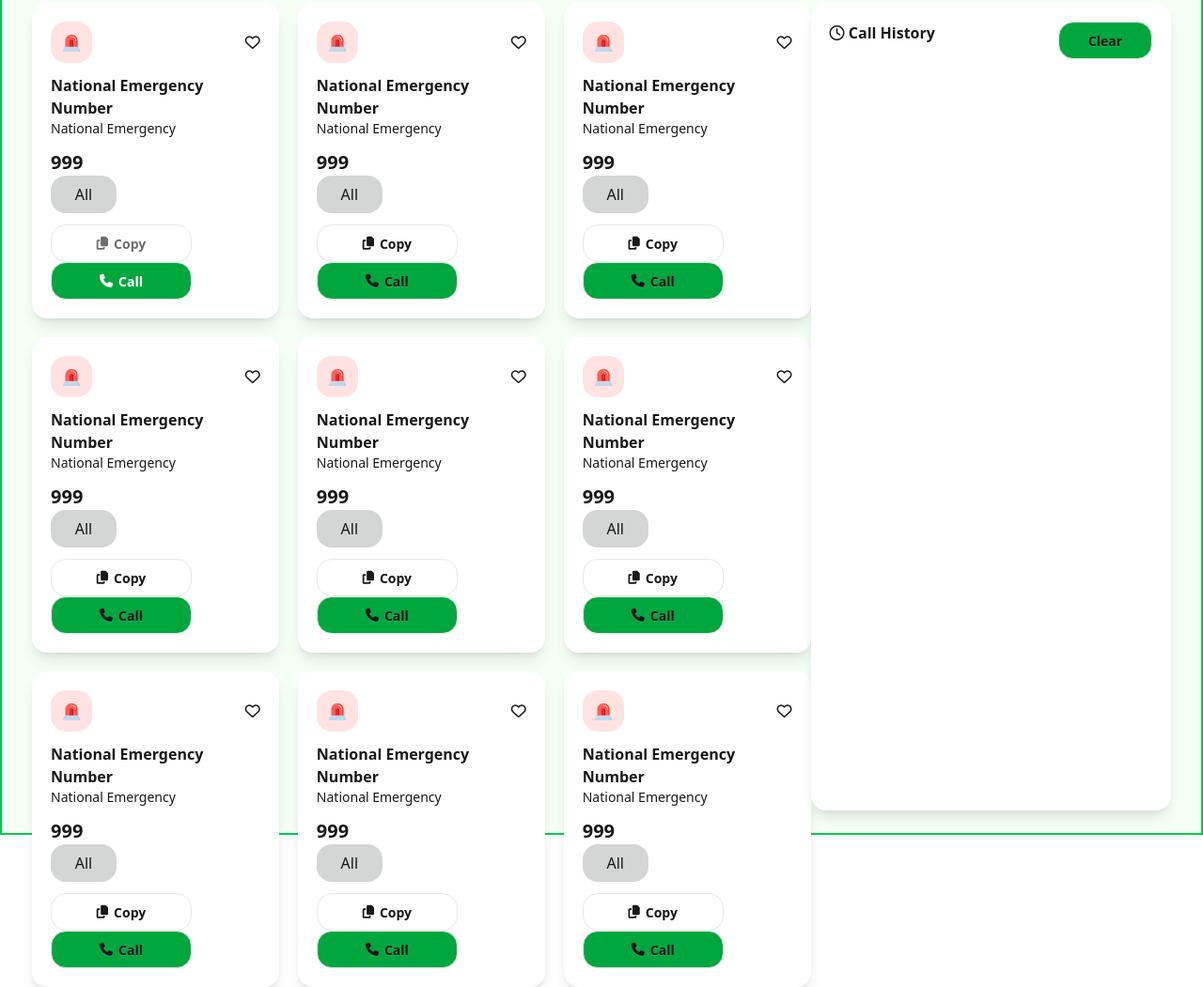
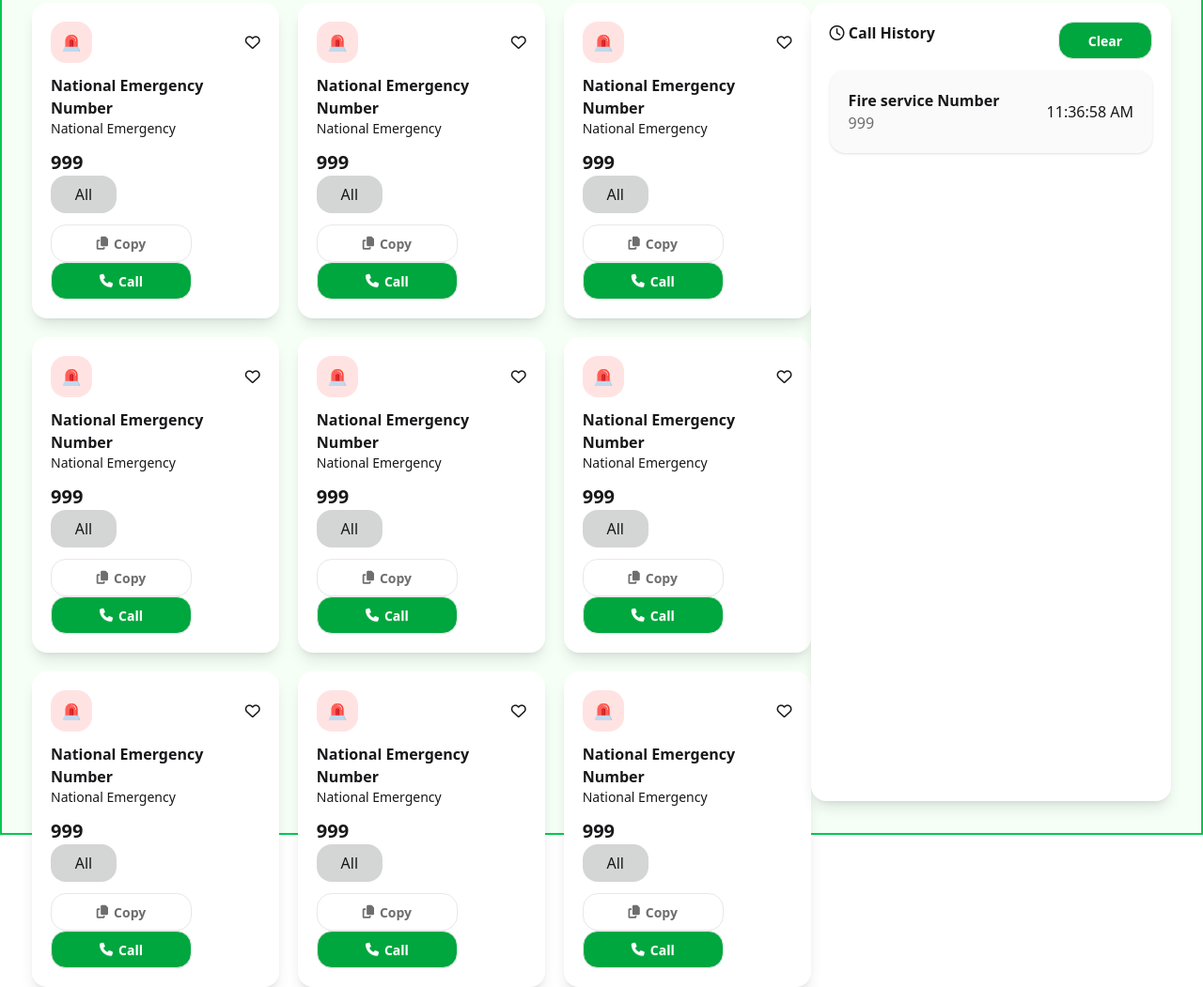
Before and after one commit to a-h-taju/Emergency-Hotline, a plain HTML site: page index.html in a window 1280 px wide. Shown: the part 281-1332 px from the top of the page at 94% size. Drawn offline with nearby package versions, Linux system fonts and the light colour scheme.

Commit message:
fifth commit

```diff
--- a/index.html
+++ b/index.html
@@ -95,9 +95,11 @@
                     <p class="bg-[#d4d6d5] p-2 rounded-2xl w-[70px] text-center">All</p>
                 </div>
                 <div class="mt-3">
-                    <button class="btn bg-white rounded-2xl w-[150px]"><i class="fa-solid fa-copy"></i>Copy</button>
+                    <button class="btn bg-white rounded-2xl w-[150px]"><i
+                            class="fa-solid fa-copy text-[#5c5c5ce3]"></i><span
+                            class="text-[#5c5c5ce3]">Copy</span></button>
                     <button class="btn bg-[#00a63e] rounded-2xl w-[150px]"><i
-                            class="fa-solid fa-phone"></i>Call</button>
+                            class="fa-solid fa-phone text-white"></i><span class="text-white">Call</span></button>
                 </div>
             </div>
             <!-- *************************************** -->
@@ -119,9 +121,11 @@
                     <p class="bg-[#d4d6d5] p-2 rounded-2xl w-[70px] text-center">All</p>
                 </div>
                 <div class="mt-3">
-                    <button class="btn bg-white rounded-2xl w-[150px]"><i class="fa-solid fa-copy"></i>Copy</button>
+                    <button class="btn bg-white rounded-2xl w-[150px]"><i
+                            class="fa-solid fa-copy text-[#5c5c5ce3]"></i><span
+                            class="text-[#5c5c5ce3]">Copy</span></button>
                     <button class="btn bg-[#00a63e] rounded-2xl w-[150px]"><i
-                            class="fa-solid fa-phone"></i>Call</button>
+                            class="fa-solid fa-phone text-white"></i><span class="text-white">Call</span></button>
                 </div>
             </div>
             <!-- ******************************** -->
@@ -143,9 +147,11 @@
                     <p class="bg-[#d4d6d5] p-2 rounded-2xl w-[70px] text-center">All</p>
                 </div>
                 <div class="mt-3">
-                    <button class="btn bg-white rounded-2xl w-[150px]"><i class="fa-solid fa-copy"></i>Copy</button>
+                    <button class="btn bg-white rounded-2xl w-[150px]"><i
+                            class="fa-solid fa-copy text-[#5c5c5ce3]"></i><span
+                            class="text-[#5c5c5ce3]">Copy</span></button>
                     <button class="btn bg-[#00a63e] rounded-2xl w-[150px]"><i
-                            class="fa-solid fa-phone"></i>Call</button>
+                            class="fa-solid fa-phone text-white"></i><span class="text-white">Call</span></button>
                 </div>
             </div>
             <!-- ******************************** -->
@@ -167,9 +173,11 @@
                     <p class="bg-[#d4d6d5] p-2 rounded-2xl w-[70px] text-center">All</p>
                 </div>
                 <div class="mt-3">
-                    <button class="btn bg-white rounded-2xl w-[150px]"><i class="fa-solid fa-copy"></i>Copy</button>
+                    <button class="btn bg-white rounded-2xl w-[150px]"><i
+                            class="fa-solid fa-copy text-[#5c5c5ce3]"></i><span
+                            class="text-[#5c5c5ce3]">Copy</span></button>
                     <button class="btn bg-[#00a63e] rounded-2xl w-[150px]"><i
-                            class="fa-solid fa-phone"></i>Call</button>
+                            class="fa-solid fa-phone text-white"></i><span class="text-white">Call</span></button>
                 </div>
             </div>
             <!-- ******************************** -->
@@ -191,9 +199,11 @@
                     <p class="bg-[#d4d6d5] p-2 rounded-2xl w-[70px] text-center">All</p>
                 </div>
                 <div class="mt-3">
-                    <button class="btn bg-white rounded-2xl w-[150px]"><i class="fa-solid fa-copy"></i>Copy</button>
+                    <button class="btn bg-white rounded-2xl w-[150px]"><i
+                            class="fa-solid fa-copy text-[#5c5c5ce3]"></i><span
+                            class="text-[#5c5c5ce3]">Copy</span></button>
                     <button class="btn bg-[#00a63e] rounded-2xl w-[150px]"><i
-                            class="fa-solid fa-phone"></i>Call</button>
+                            class="fa-solid fa-phone text-white"></i><span class="text-white">Call</span></button>
                 </div>
             </div>
             <!-- ******************************** -->
@@ -215,9 +225,11 @@
                     <p class="bg-[#d4d6d5] p-2 rounded-2xl w-[70px] text-center">All</p>
                 </div>
                 <div class="mt-3">
-                    <button class="btn bg-white rounded-2xl w-[150px]"><i class="fa-solid fa-copy"></i>Copy</button>
+                    <button class="btn bg-white rounded-2xl w-[150px]"><i
+                            class="fa-solid fa-copy text-[#5c5c5ce3]"></i><span
+                            class="text-[#5c5c5ce3]">Copy</span></button>
                     <button class="btn bg-[#00a63e] rounded-2xl w-[150px]"><i
-                            class="fa-solid fa-phone"></i>Call</button>
+                            class="fa-solid fa-phone text-white"></i><span class="text-white">Call</span></button>
                 </div>
             </div>
             <!-- ********************************* -->
@@ -239,9 +251,11 @@
                     <p class="bg-[#d4d6d5] p-2 rounded-2xl w-[70px] text-center">All</p>
                 </div>
                 <div class="mt-3">
-                    <button class="btn bg-white rounded-2xl w-[150px]"><i class="fa-solid fa-copy"></i>Copy</button>
+                    <button class="btn bg-white rounded-2xl w-[150px]"><i
+                            class="fa-solid fa-copy text-[#5c5c5ce3]"></i><span
+                            class="text-[#5c5c5ce3]">Copy</span></button>
                     <button class="btn bg-[#00a63e] rounded-2xl w-[150px]"><i
-                            class="fa-solid fa-phone"></i>Call</button>
+                            class="fa-solid fa-phone text-white"></i><span class="text-white">Call</span></button>
                 </div>
             </div>
             <!-- ******************************** -->
@@ -263,17 +277,29 @@
                     <p class="bg-[#d4d6d5] p-2 rounded-2xl w-[70px] text-center">All</p>
                 </div>
                 <div class="mt-3">
-                    <button class="btn bg-white rounded-2xl w-[150px]"><i class="fa-solid fa-copy"></i>Copy</button>
+                    <button class="btn bg-white rounded-2xl w-[150px]"><i
+                            class="fa-solid fa-copy text-[#5c5c5ce3]"></i><span
+                            class="text-[#5c5c5ce3]">Copy</span></button>
                     <button class="btn bg-[#00a63e] rounded-2xl w-[150px]"><i
-                            class="fa-solid fa-phone"></i>Call</button>
+                            class="fa-solid fa-phone text-white"></i><span class="text-white">Call</span></button>
                 </div>
             </div>
         </div>
-        <div class="h-[860px] w-[500px] bg-white p-5 rounded-2xl shadow-lg flex justify-between">
-            <div>
-                <h1><i class="fa-regular fa-clock"></i> <span class="font-semibold">Call History</span></h1>
+        <div class="h-[850px] w-[500px] bg-white p-5 rounded-2xl shadow-lg">
+            <div class="flex justify-between">
+                <div>
+                    <h1><i class="fa-regular fa-clock"></i> <span class="font-semibold">Call History</span></h1>
+                </div>
+                <div> <button class="btn bg-[#00a63e] rounded-2xl w-[100px] text-white">Clear</button>
+                </div>
             </div>
-            <div> <button class="btn bg-[#00a63e] rounded-2xl w-[100px]">Clear</button>
+
+            <div class="flex justify-between items-center bg-[#fafafa] rounded-2xl p-5 shadow mt-3">
+                <div>
+                    <h1 class="font-semibold">Fire service Number</h1>
+                    <p class="text-[#5c5c5ce3]">999</p>
+                </div>
+                <div>11:36:58 AM</div>
             </div>
         </div>
     </section>
```
